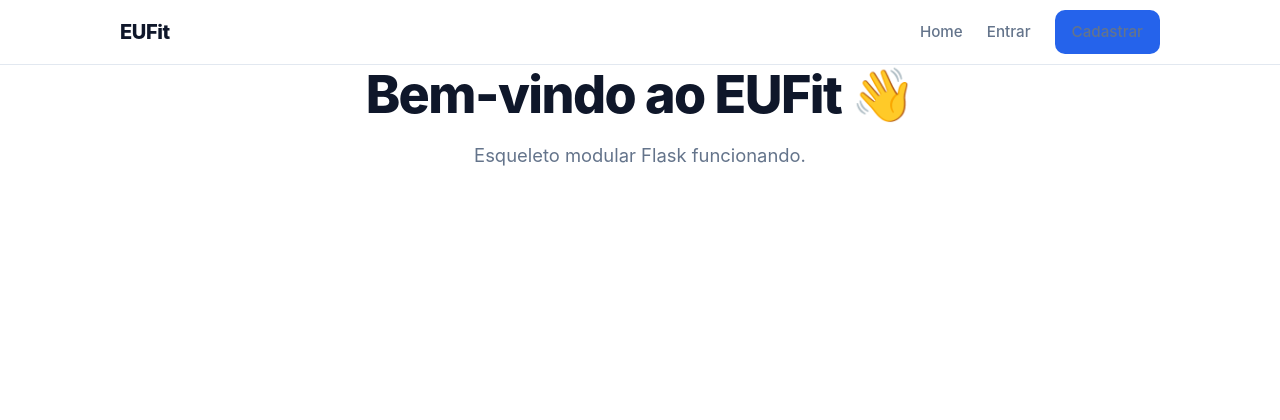
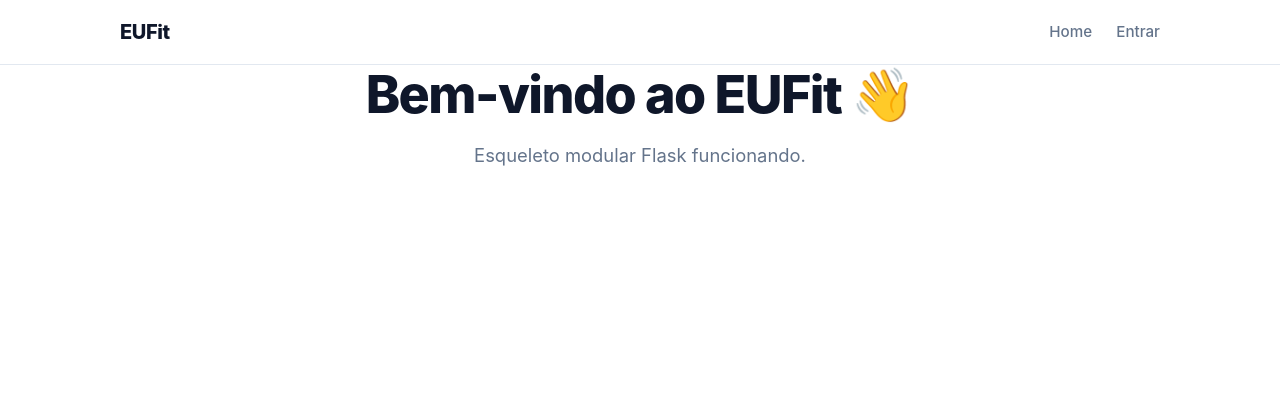
Before and after one commit to jurandir007/eufit, a Flask app: page /sobre in a window 1280 px wide. Shown: the top 420 px of the page. Run offline with Flask 3, Linux system fonts and the light colour scheme.

Commit message:
fix(base): remove link para rota auth.register inexistente (corrige 500 no /login)

```diff
--- a/app/templates/base.html
+++ b/app/templates/base.html
@@ -20,8 +20,7 @@
           <a href="{{ url_for('dashboard.home') }}">Dashboard</a>
           <a class="btn btn-ghost" href="{{ url_for('auth.logout') }}">Sair</a>
         {% else %}
-          <a href="{{ url_for('auth.login') }}">Entrar</a>
-          <a class="btn btn-primary" href="{{ url_for('auth.register') }}">Cadastrar</a>
+<a href="{{ url_for('auth.login') }}">Entrar</a>
         {% endif %}
       </nav>
     </div>
```
